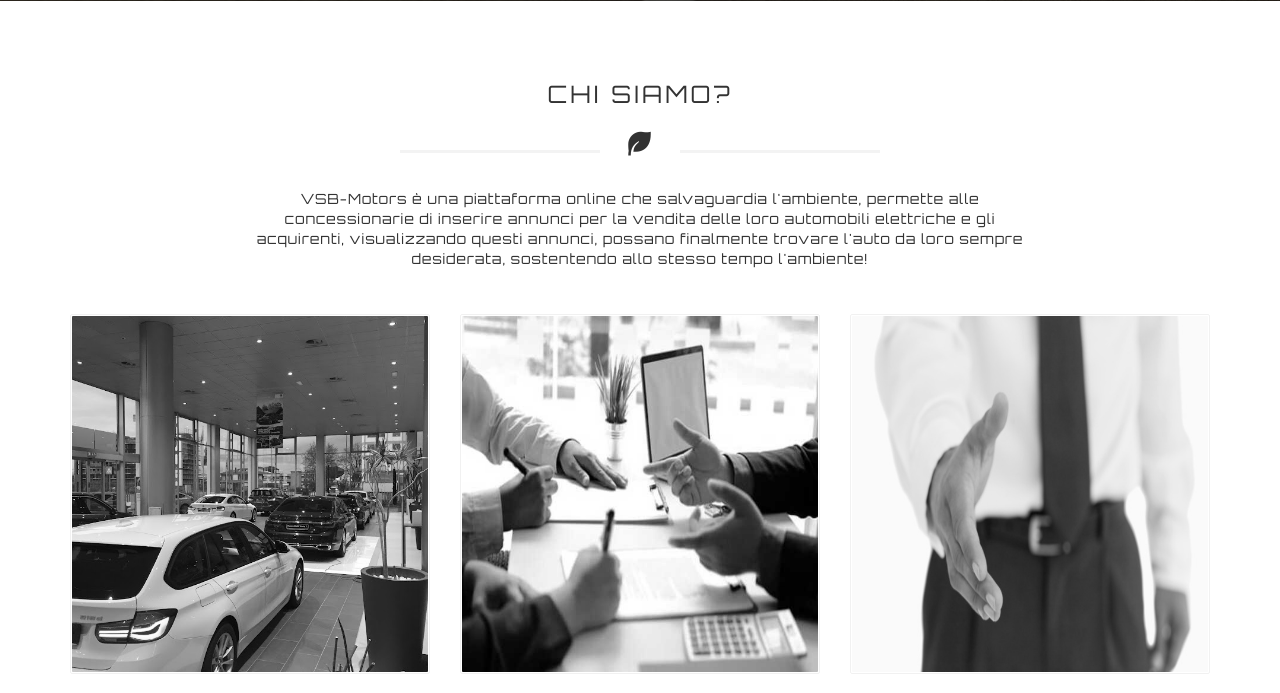
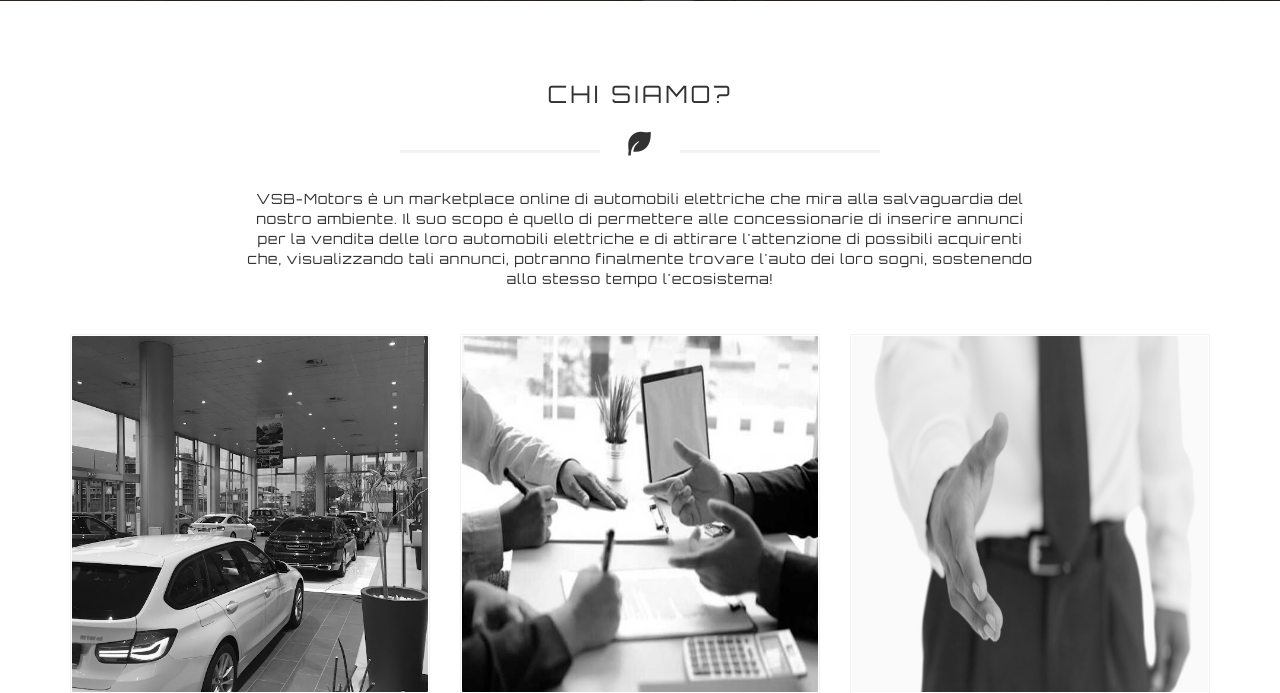
Before and after one commit to Verlanti2002/VSB-Motors, a Django app: page / in a window 1280 px wide. Shown: the part 749-1442 px from the top of the page. Run offline with Django 4.2, Linux system fonts and the light colour scheme; parts of the project's set-up code (start-up, migrations or seed data) failed here and were passed over; some libraries are stand-ins or nearby versions.

Commit message:
modify index.html

```diff
--- a/vsb_app/templates/vsb_app/index.html
+++ b/vsb_app/templates/vsb_app/index.html
@@ -97,8 +97,8 @@
             <div class="col-md-12">
                <h3 class="title-un">CHI SIAMO?</h3>
                <div class="title-un-icon"><i class="ri-leaf-fill"></i></div>
-               <p class="title-un-des">VSB-Motors è una piattaforma online che salvaguardia l'ambiente, permette alle concessionarie di inserire annunci per la vendita delle loro automobili elettriche e gli
-                  acquirenti, visualizzando questi annunci, possano finalmente trovare l'auto da loro sempre desiderata, sostentendo allo stesso tempo l'ambiente!
+               <p class="title-un-des">VSB-Motors è un marketplace online di automobili elettriche che mira alla salvaguardia del nostro ambiente. Il suo scopo è quello di permettere alle concessionarie di inserire annunci per la vendita delle loro automobili elettriche e di attirare
+                  l'attenzione di possibili acquirenti che, visualizzando tali annunci, potranno finalmente trovare l'auto dei loro sogni, sostenendo allo stesso tempo l'ecosistema!
                </p>
             </div>
          </div>
```
